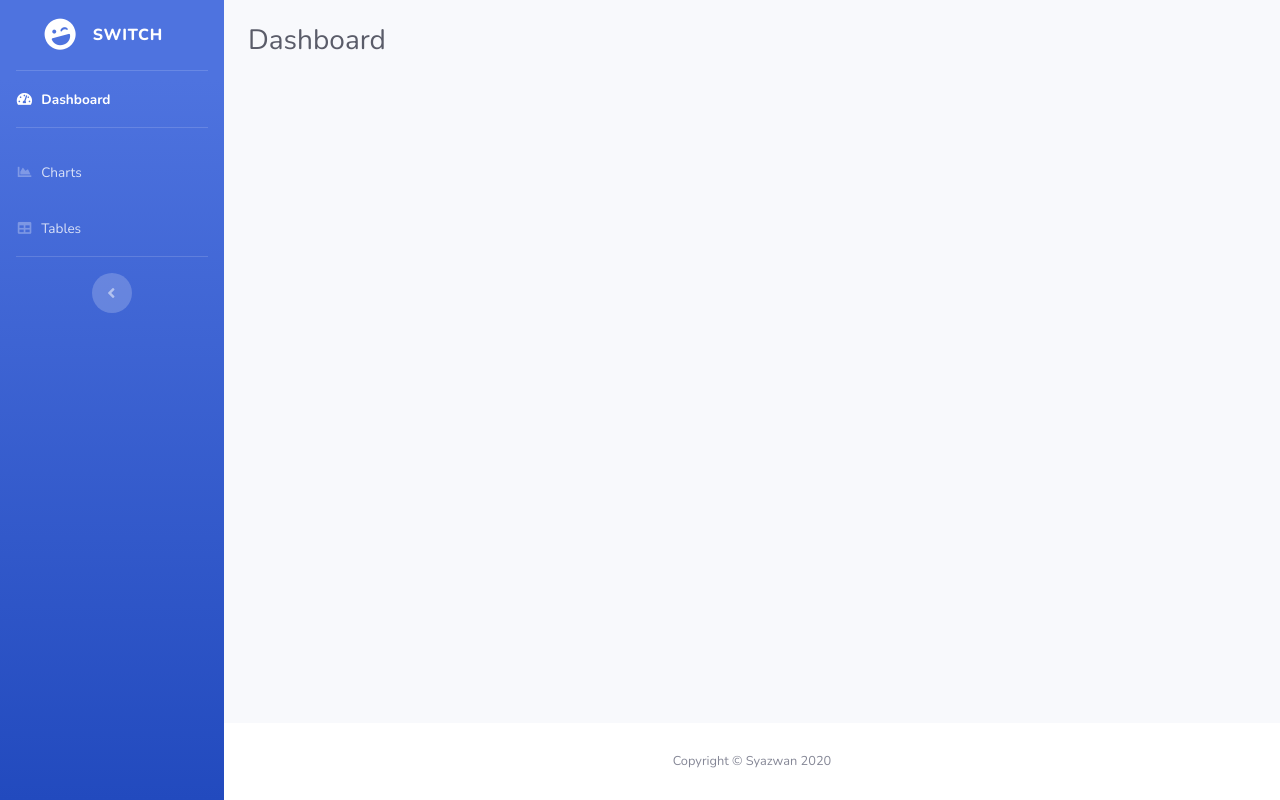
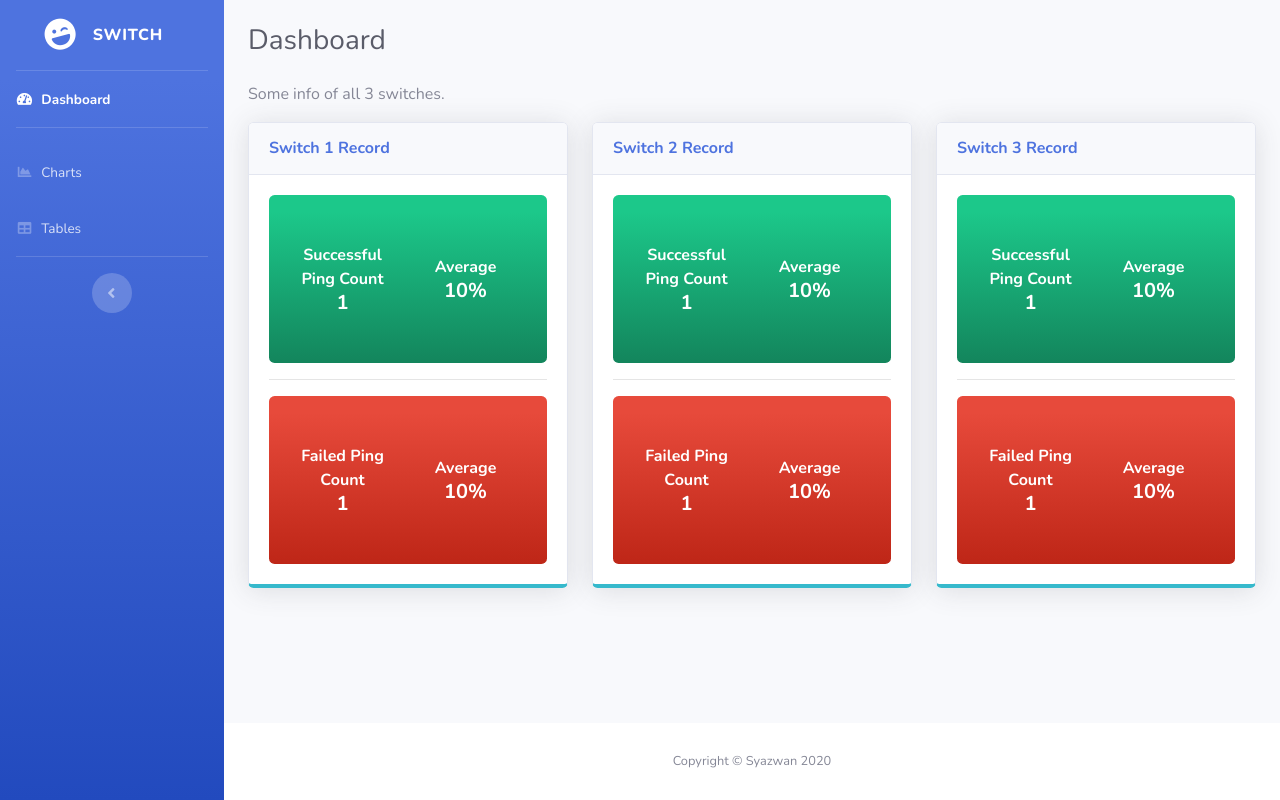
Before and after one commit to sazwan9602/switch_challenge, a Django app: template switchapp/templates/index.html in a window 1280 px wide. Run offline with Django 3.2, Linux system fonts and the light colour scheme; the template is opened without the code that fills it: most values are stand-ins (such as "Sample title", 1, 10 or a date in 2020); some libraries are stand-ins or nearby versions.

Commit message:
add dashboard content

```diff
--- a/switchapp/templates/chart.html
+++ b/switchapp/templates/chart.html
@@ -5,12 +5,11 @@
 {% block content %}
 
 <div class="row">
-
 	<div class="col-xl-12 col-lg-12">
-
+		<p>The charts are listed with latest date available. Please select date below to view other dates.</p>
 		<form action="{% url 'chart' %}" method="post" enctype="multipart/form-data" >
 			{% csrf_token %}
-		<label >Select Date (select one):</label>
+			<label >Select Date:</label>
 			<table>
 				<tr>
 					<td>
--- a/switchapp/templates/index.html
+++ b/switchapp/templates/index.html
@@ -3,5 +3,123 @@
 {% block h1 %}Dashboard{% endblock %}
 
 {% block content %}
+<!-- Content Row -->
+<p>Some info of all 3 switches.</p>
+<div class="row">
+	<!-- First Column -->
+	<div class="col-lg-4">
+		<!-- Custom Text Color Utilities -->
+		<div class="card shadow mb-4 border-bottom-info">
+			<div class="card-header py-3">
+				<h6 class="m-0 font-weight-bold text-primary">Switch 1 Record</h6>
+			</div>
+			<div class="card-body animated--grow-in" style="text-align: center">
+				<div class="px-3 py-5 bg-gradient-success text-white rounded">
+					<div class="row no-gutters align-items-center">
+						<div class="col mr-2">
+							<div class="text-s font-weight-bold">Successful Ping Count</div>
+							<div class="h5 mb-0 font-weight-bold">{{ count_sw1_success }}</div>
+						</div>
+						<div class="col mr-2">
+							<div class="text-s font-weight-bold">Average</div>
+							<div class="h5 mb-0 font-weight-bold">{{ avg_sw1_success }}%</div>
+						</div>
+					</div>
+				</div>
+				<hr>
+				<div class="px-3 py-5 bg-gradient-danger text-white rounded">
+					<div class="row no-gutters align-items-center">
+						<div class="col mr-2">
+							<div class="text-s font-weight-bold">Failed Ping Count</div>
+							<div class="h5 mb-0 font-weight-bold">{{ count_sw1_failed }}</div>
+						</div>
+						<div class="col mr-2">
+							<div class="text-s font-weight-bold">Average</div>
+							<div class="h5 mb-0 font-weight-bold">{{ avg_sw1_failed }}%</div>
+						</div>
+					</div>
+				</div>
+			</div>
+		</div>
 
+	</div>
+
+	<!-- Second Column -->
+	<div class="col-lg-4">
+
+		<!-- Background Gradient Utilities -->
+		<div class="card shadow mb-4 border-bottom-info">
+			<div class="card-header py-3">
+				<h6 class="m-0 font-weight-bold text-primary">Switch 2 Record</h6>
+			</div>
+			<div class="card-body animated--grow-in" style="text-align: center">
+				<div class="px-3 py-5 bg-gradient-success text-white rounded">
+					<div class="row no-gutters align-items-center">
+						<div class="col mr-2">
+							<div class="text-s font-weight-bold">Successful Ping Count</div>
+							<div class="h5 mb-0 font-weight-bold">{{ count_sw2_success }}</div>
+						</div>
+						<div class="col mr-2">
+							<div class="text-s font-weight-bold">Average</div>
+							<div class="h5 mb-0 font-weight-bold">{{ avg_sw2_success }}%</div>
+						</div>
+					</div>
+				</div>
+				<hr>
+				<div class="px-3 py-5 bg-gradient-danger text-white rounded">
+					<div class="row no-gutters align-items-center">
+						<div class="col mr-2">
+							<div class="text-s font-weight-bold">Failed Ping Count</div>
+							<div class="h5 mb-0 font-weight-bold">{{ count_sw2_failed }}</div>
+						</div>
+						<div class="col mr-2">
+							<div class="text-s font-weight-bold">Average</div>
+							<div class="h5 mb-0 font-weight-bold">{{ avg_sw2_failed }}%</div>
+						</div>
+					</div>
+				</div>
+			</div>
+		</div>
+
+	</div>
+
+	<!-- Third Column -->
+	<div class="col-lg-4">
+
+		<!-- Grayscale Utilities -->
+		<div class="card shadow mb-4 border-bottom-info">
+			<div class="card-header py-3">
+				<h6 class="m-0 font-weight-bold text-primary">Switch 3 Record</h6>
+			</div>
+			<div class="card-body animated--grow-in" style="text-align: center">
+				<div class="px-3 py-5 bg-gradient-success text-white rounded">
+					<div class="row no-gutters align-items-center">
+						<div class="col mr-2">
+							<div class="text-s font-weight-bold">Successful Ping Count</div>
+							<div class="h5 mb-0 font-weight-bold">{{ count_sw3_success }}</div>
+						</div>
+						<div class="col mr-2">
+							<div class="text-s font-weight-bold">Average</div>
+							<div class="h5 mb-0 font-weight-bold">{{ avg_sw3_success }}%</div>
+						</div>
+					</div>
+				</div>
+				<hr>
+				<div class="px-3 py-5 bg-gradient-danger text-white rounded">
+					<div class="row no-gutters align-items-center">
+						<div class="col mr-2">
+							<div class="text-s font-weight-bold">Failed Ping Count</div>
+							<div class="h5 mb-0 font-weight-bold">{{ count_sw3_failed }}</div>
+						</div>
+						<div class="col mr-2">
+							<div class="text-s font-weight-bold">Average</div>
+							<div class="h5 mb-0 font-weight-bold">{{ avg_sw3_failed }}%</div>
+						</div>
+					</div>
+				</div>
+			</div>
+		</div>
+
+	</div>
+</div>
 {% endblock %}
```
Also changed, not shown: switchapp/views.py (+57 -2 lines). Lines whose indentation alone changed are shown as unchanged.
